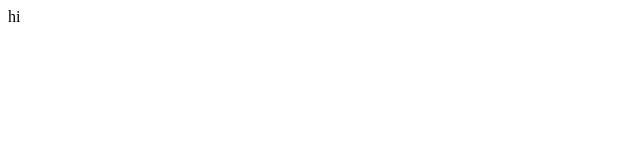
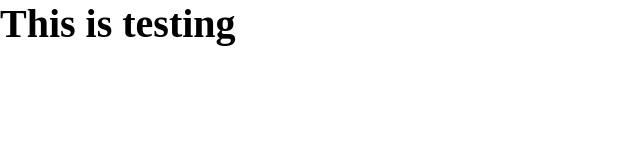
Before and after one commit to killcodeX/tic-tac-toe, a plain HTML site: page index.html in a window 1280 px wide. Shown: the whole page, without its empty margins (0-640 px from the left). Drawn offline with Linux system fonts and the light colour scheme.

Commit message:
css file is included

```diff
--- a/index.html
+++ b/index.html
@@ -4,9 +4,10 @@
     <meta charset="UTF-8">
     <meta http-equiv="X-UA-Compatible" content="IE=edge">
     <meta name="viewport" content="width=device-width, initial-scale=1.0">
+    <link rel="stylesheet" href="style.css">
     <title>Tic Tac Toe</title>
 </head>
 <body>
-    hi
+    <h1>This is testing</h1>
 </body>
 </html>
--- a/style.scss
+++ b/style.scss
@@ -0,0 +1,9 @@
+*{
+    padding: 0;
+    margin: 0;
+    box-sizing: border-box;
+}
+
+h1{
+    font-size: 40px;
+}
```
Also changed, not shown: style.css (added), 1 other file.
